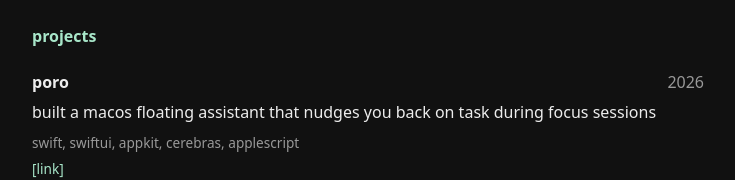
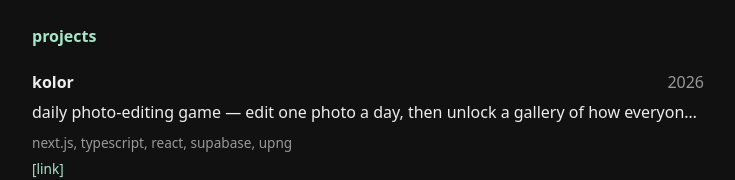
Before and after one commit to andrewv426/portfolio, a React (Vite) app: page / in a window 1280 px wide. Shown: the part 726-906 px from the top of the page, without its empty margins (272-1007 px from the left). Built offline with nearby package versions, Linux system fonts and the light colour scheme; a web font is replaced by a local one.

Commit message:
feat: add kolor to projects

```diff
--- a/src/components/Projects.jsx
+++ b/src/components/Projects.jsx
@@ -1,4 +1,12 @@
 const projects = [
+  {
+    name: "kolor",
+    date: "2026",
+    description:
+      "daily photo-editing game — edit one photo a day, then unlock a gallery of how everyone else and ai models edited the same shot",
+    tech: "next.js, typescript, react, supabase, upng",
+    repoUrl: "https://github.com/andrewv426/Kolor",
+  },
   {
     name: "poro",
     date: "2026",
```
